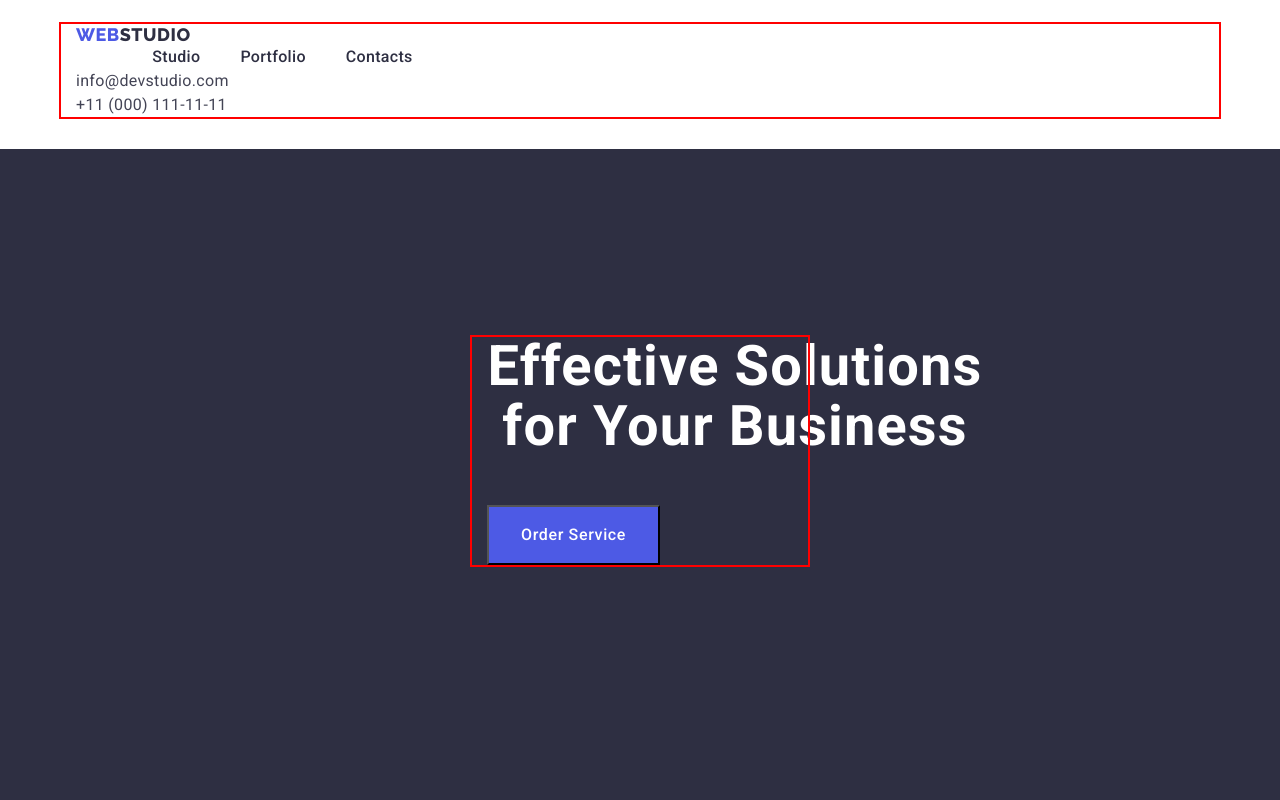
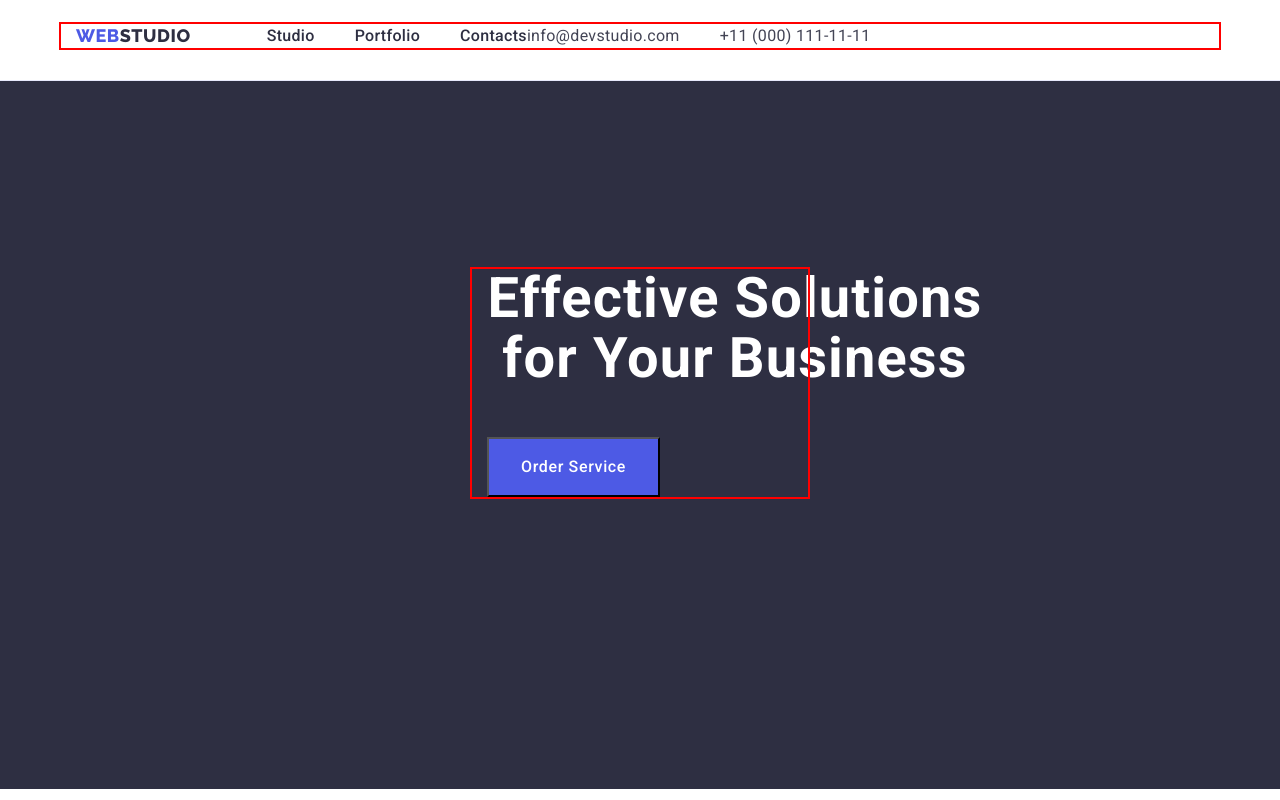
Before and after one commit to RAGE1712/goit-markup-hw-03, a plain HTML site: page index.html in a window 1280 px wide. Shown: the top 800 px of the page. Drawn offline with nearby package versions, Linux system fonts and the light colour scheme.

Commit message:
header css

```diff
--- a/css/styles.css
+++ b/css/styles.css
@@ -35,9 +35,7 @@ body {
   letter-spacing: 0.54px;
   text-transform: uppercase;
   text-decoration: none;
-  max-width: 44px;
-  width: 100%;
-  display: flex;
+  margin-right: 76px;
 }
 .logo-studio {
   color: var(--headings-color);
@@ -48,9 +46,6 @@ body {
   line-height: 1.17;
   letter-spacing: 0.54px;
   text-transform: uppercase;
-  max-width: 71px;
-  width: 100%;
-  display: block;
 }
 footer .logo-studio {
   color: var(--light-mode-background);
@@ -63,6 +58,21 @@ footer .logo-studio {
   text-transform: uppercase;
 }
 /**------------------- Navigation Pannel -----------*/
+.header {
+  padding-top: 24px;
+  padding-bottom: 32px;
+  margin: 0 auto;
+  border-bottom: 1px solid var(--accent-color);
+}
+
+.header-container {
+  display: flex;
+}
+.header-navigation {
+  display: flex;
+  align-items: center;
+}
+
 .navigation-item {
 }
 .navigation-link {
@@ -84,20 +94,18 @@ footer .logo-studio {
 .navigation-list {
   display: flex;
   gap: 40px;
-  justify-content: center;
-  max-width: 261px;
-  width: 100%;
-  margin-left: 76px;
 }
 /**------------------- Contacts ----------------- */
 .address {
   font-style: normal;
-  display: block;
 }
 .adress-item {
 }
-.address .list {
+
+.address-list {
   list-style: none;
+  display: flex;
+  gap: 40px;
 }
 .address-link {
   color: var(--text-color);
@@ -107,10 +115,6 @@ footer .logo-studio {
   line-height: 24px;
   letter-spacing: 0.32px;
   text-decoration: none;
-  display: block;
-  max-width: 154px;
-  width: 100%;
-  margin: 0;
 }
 .address-link:hover,
 .address-link:focus {
@@ -334,10 +338,3 @@ img {
   margin: 0 auto;
   outline: 2px solid red;
 }
-
-.header {
-  padding-top: 24px;
-  padding-bottom: 32px;
-  margin: 0 auto;
-  display: f;
-}
--- a/index.html
+++ b/index.html
@@ -9,7 +9,6 @@
       href="https://fonts.googleapis.com/css2?family=Raleway:wght@800&family=Roboto:wght@400;500;700;900&display=swap"
       rel="stylesheet"
     />
-    <link rel="stylesheet" href="./css/styles.css" />
     <link
       rel="stylesheet"
       href="https://cdnjs.cloudflare.com/ajax/libs/modern-normalize/2.0.0/modern-normalize.min.css"
@@ -17,12 +16,13 @@
       crossorigin="anonymous"
       referrerpolicy="no-referrer"
     />
+    <link rel="stylesheet" href="./css/styles.css" />
     <title>Web Studio</title>
   </head>
   <body>
     <header class="header">
-      <div class="container">
-        <nav>
+      <div class="header-container container">
+        <nav class="header-navigation">
           <a class="logo link" href="./index.html"
             >Web<span class="logo-studio">Studio</span></a
           >
```
